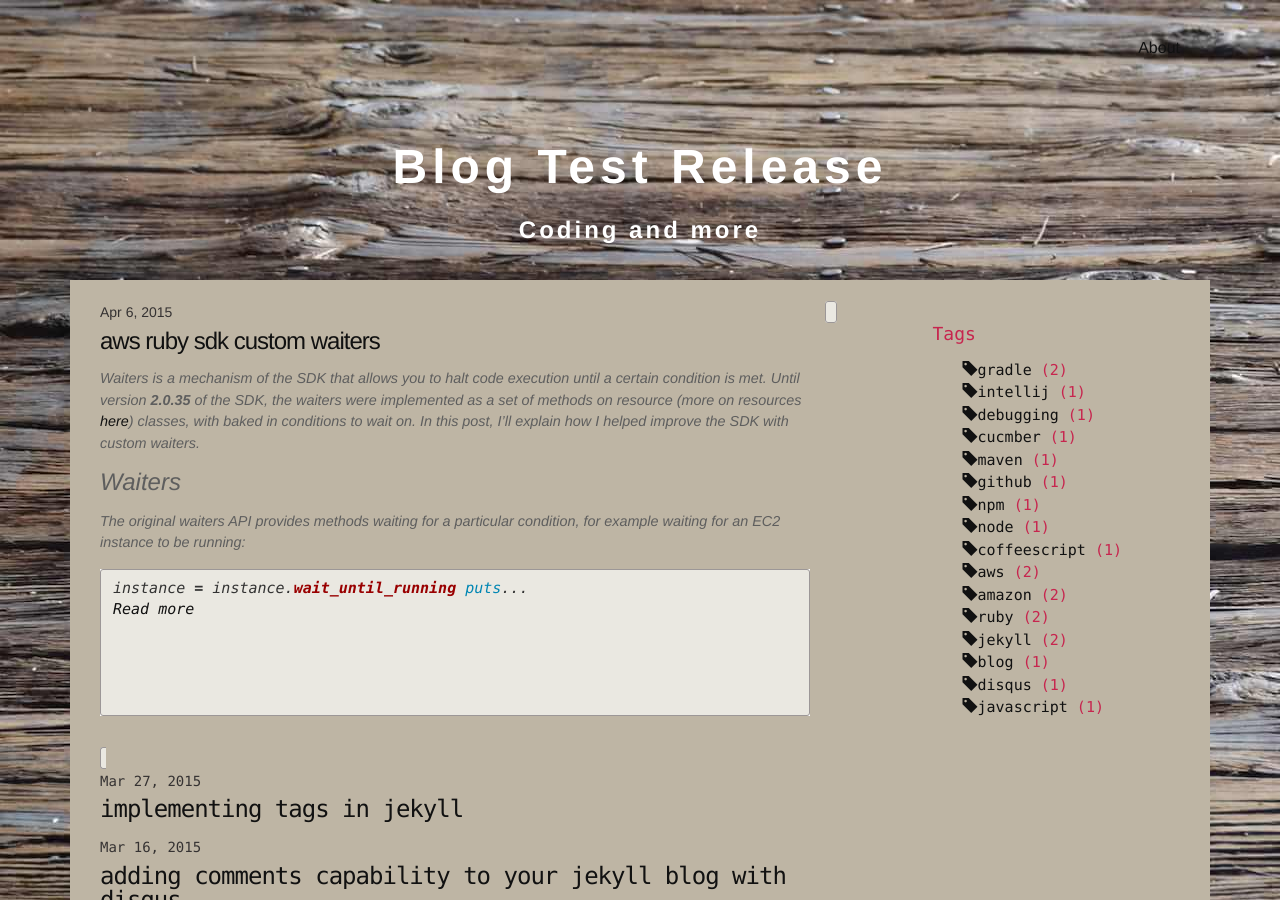
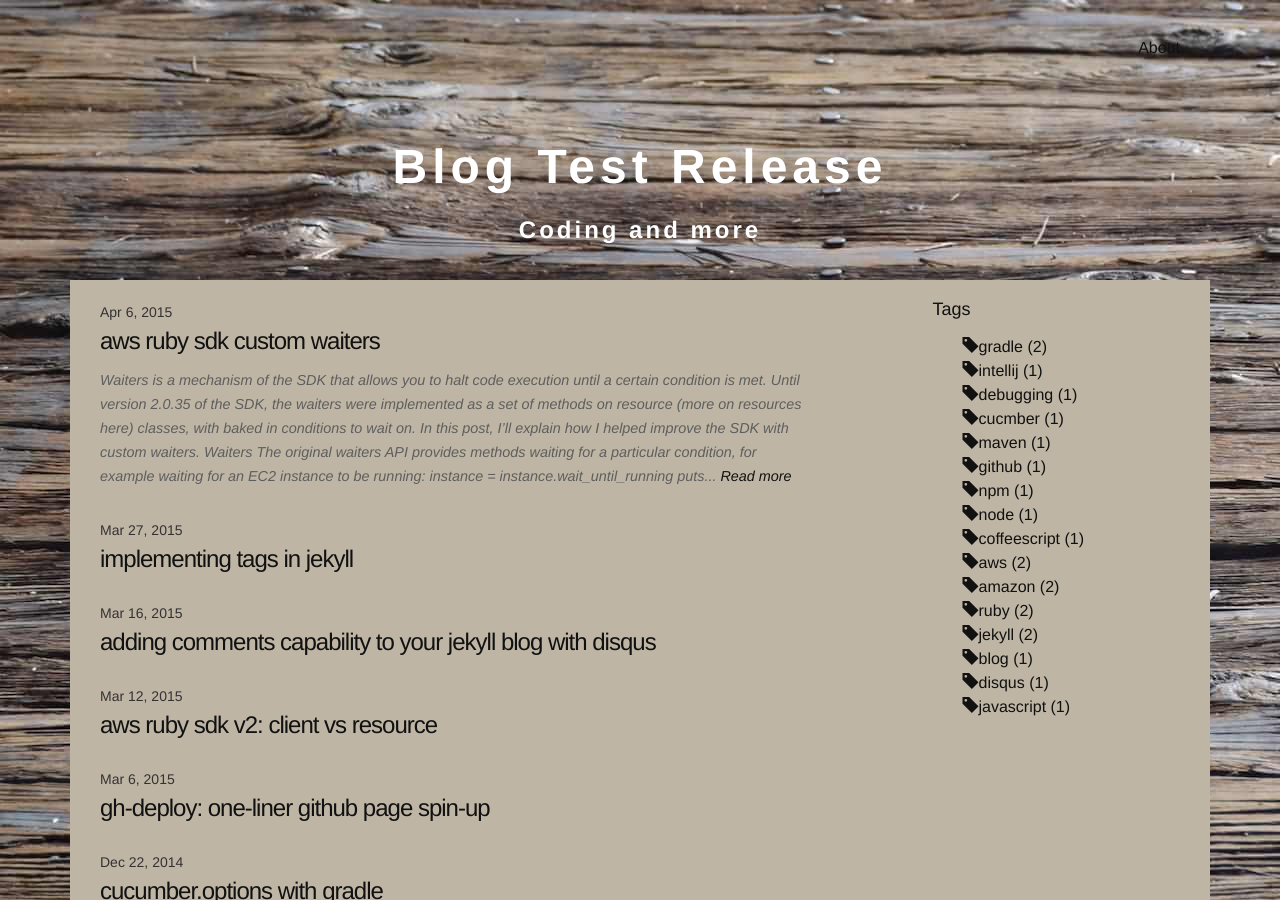
Before and after one commit to danielsiwiec/leanoverboard.com, a Jekyll site: the page built from index.html, in a window 1280 px wide and 900 px high. Built offline with Jekyll 4.4.1, drawn with Linux system fonts in a browser that asks for light colours; nearby versions of some CDN libraries.

Commit message:
Strip html from post excerpts, as messess up main page if page highlight not closed

```diff
--- a/_includes/postListItem.html
+++ b/_includes/postListItem.html
@@ -6,5 +6,5 @@
 {% capture post_link %}
 <a href="{{ post.url | prepend: site.baseurl }}">Read more</a>
 {% endcapture %}
-<span class='post-excerpt'>{{ post.content | truncatewords:100 | append:post_link }}</span>
+<span class='post-excerpt'>{{ post.content | truncatewords:100 | strip_html | append:post_link }}</span>
 {% endif %}
```
